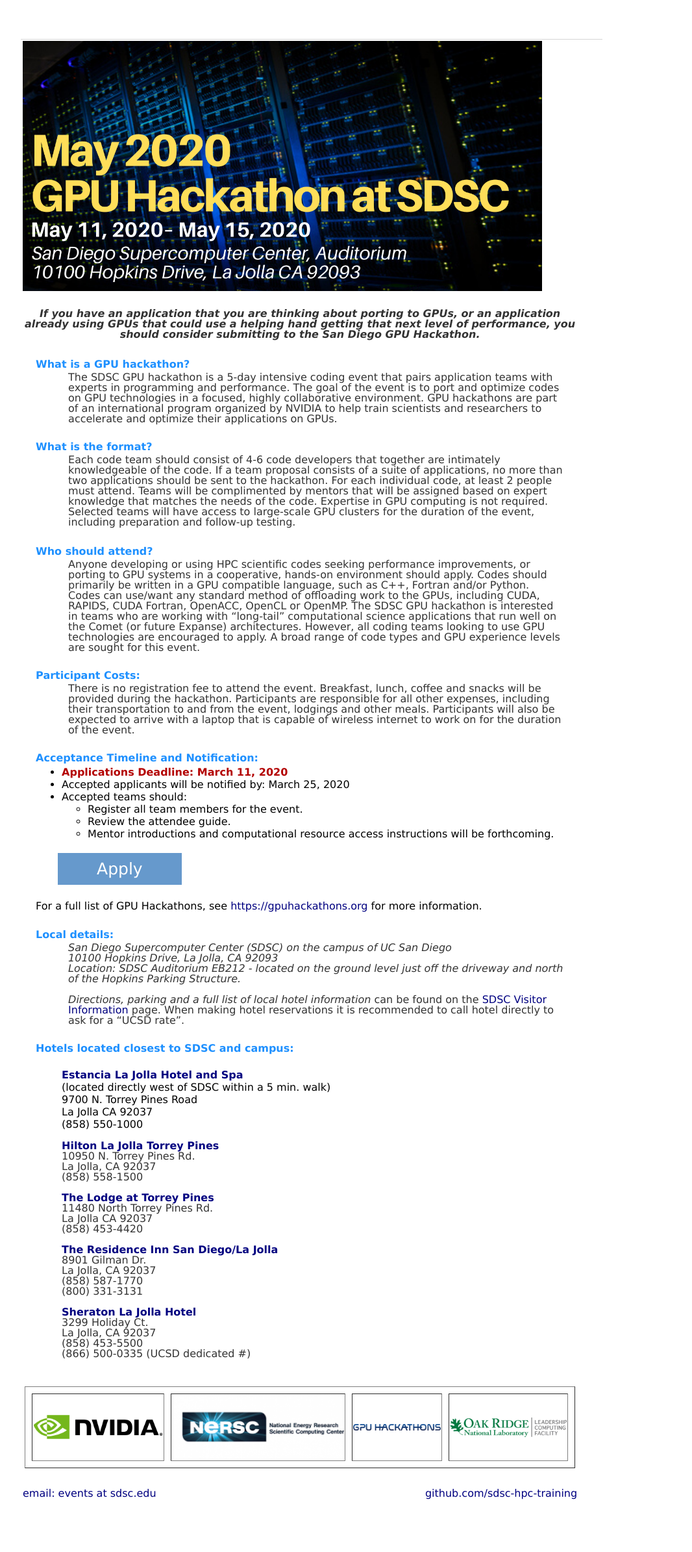
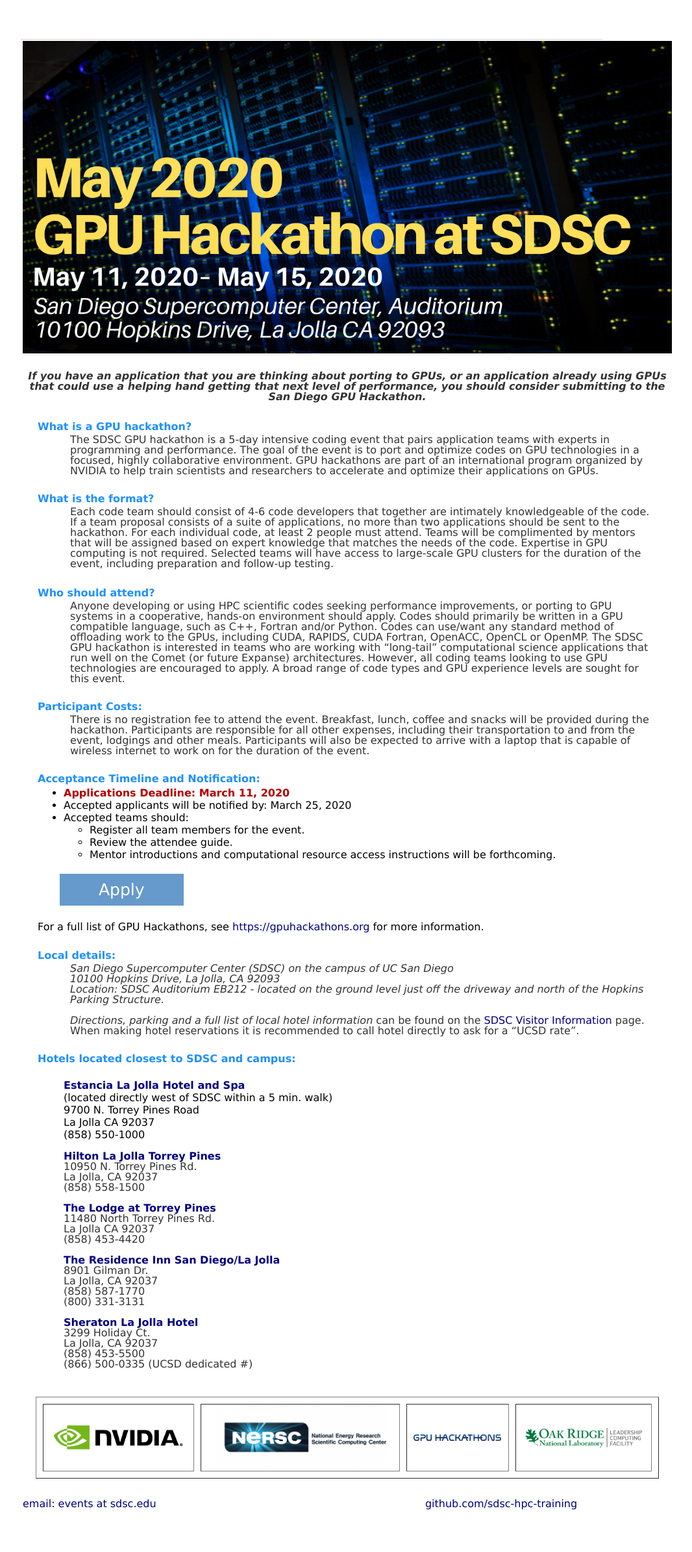
Before and after one commit to sdsc-hpc-training/sdsc-hpc-training.github.io, a Jekyll site: the page built from gpuhackathon/index.html, in a window 1280 px wide. Shown: the whole page at 65% size, without its empty margins (160-1226 px from the left). Built offline with Jekyll 4.4.1, drawn with Linux system fonts in a browser that asks for light colours.

Commit message:
Update index.html

```diff
--- a/gpuhackathon/index.html
+++ b/gpuhackathon/index.html
@@ -4,7 +4,7 @@
 ---
 <table border=0 width=96% align="left">
 <tr><td align='left' valign='top'>
-<img src="./images/gpuhackathon_weblogo.png" alt="SDSC GPU Hackathon" width="800px" />
+<img src="./images/gpuhackathon_weblogo.png" alt="SDSC GPU Hackathon" width="1000px" />
 </td></tr>
 <tr><td align='left' valign='top'>&nbsp; </td></tr>
 <tr><td align='center' valign='top'>
```
